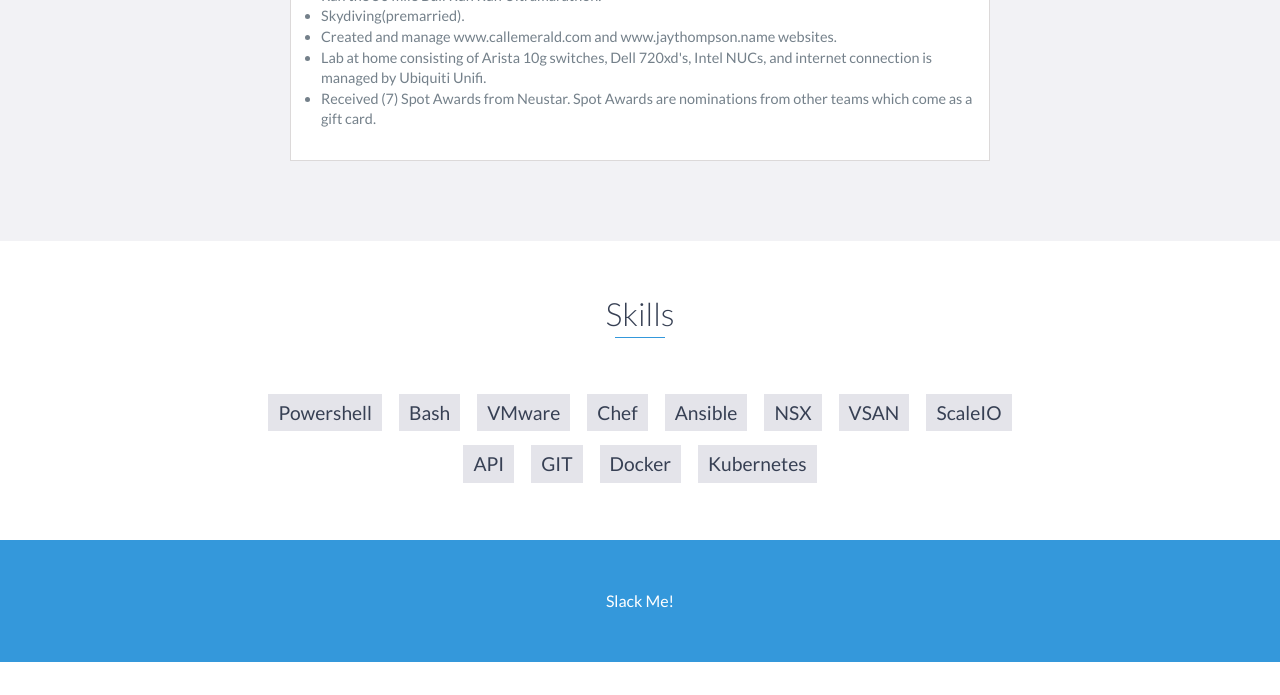
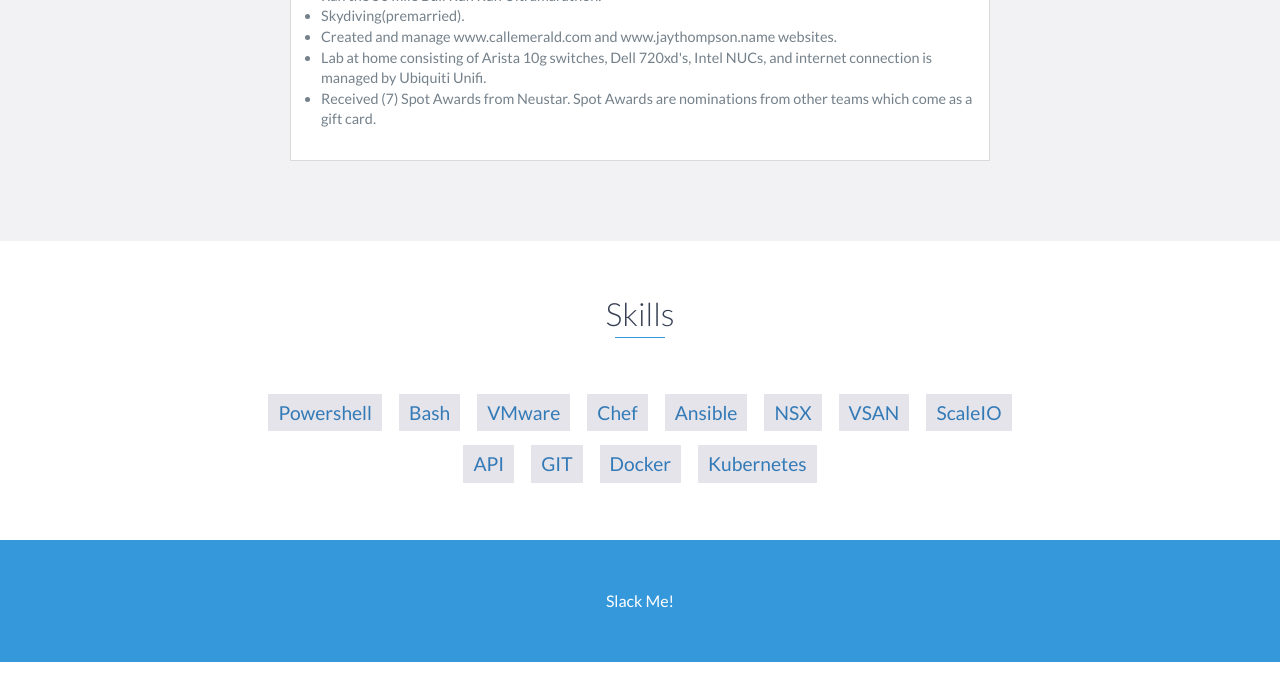
Before and after one commit to formichunter/formichunter.github.io, a website: page index.html in a window 1280 px wide. Shown: the part 3896-4591 px from the top of the page. Drawn offline with nearby package versions, Linux system fonts and the light colour scheme.

Commit message:
Updated so skill buttons are hyperlinks

```diff
--- a/index.html
+++ b/index.html
@@ -240,18 +240,18 @@
     <div id="skills">
         <h2 class="heading">Skills</h2>
         <ul>
-            <li class="zoom">Powershell</li>
-			<li class="zoom">Bash</li>
-            <li class="zoom">VMware</li>
-            <li class="zoom">Chef</li>
-            <li class="zoom">Ansible</li>
-            <li class="zoom">NSX</li>
-            <li class="zoom">VSAN</li>
-            <li class="zoom">ScaleIO</li>
-            <li class="zoom">API</li>
-            <li class="zoom">GIT</li>
-            <li class="zoom">Docker</li>
-            <li class="zoom">Kubernetes</li>
+            <li class="zoom"><a href="https://docs.microsoft.com/en-us/powershell/">Powershell</a></li>
+	    <li class="zoom"><a href="https://www.gnu.org/software/bash/">Bash</a></li>
+            <li class="zoom"><a href="https://www.vmware.com/">VMware</a></li>
+            <li class="zoom"><a href="https://www.chef.io/configuration-management/">Chef</a></li>
+            <li class="zoom"><a href="https://www.ansible.com/">Ansible</a></li>
+            <li class="zoom"><a href="https://www.vmware.com/products/nsx.html">NSX</a></li>
+            <li class="zoom"><a href="https://www.vmware.com/products/vsan.html">VSAN</a></li>
+            <li class="zoom"><a href="https://en.wikipedia.org/wiki/Dell_EMC_ScaleIO">ScaleIO</a></li>
+            <li class="zoom"><a href="https://www.mulesoft.com/resources/api/what-is-an-api">API</a></li>
+            <li class="zoom"><a href="https://git-scm.com/">GIT</a></li>
+            <li class="zoom"><a href="https://en.wikipedia.org/wiki/Docker_(software)">Docker</a></li>
+            <li class="zoom"><a href="https://kubernetes.io/docs/concepts/overview/what-is-kubernetes/">Kubernetes</a></li>
         </ul>
     </div>
     <!-- End #skills -->
```
